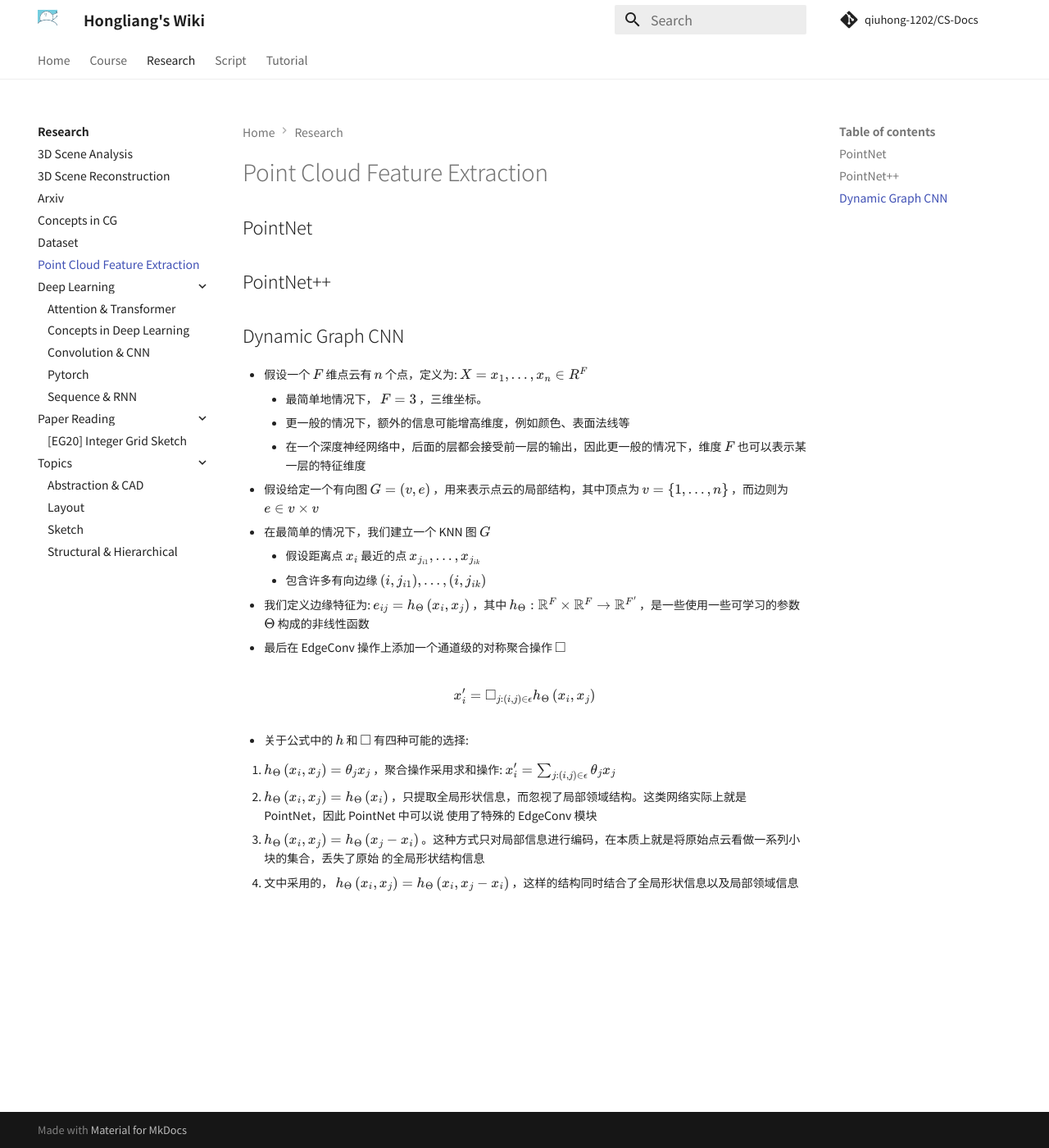
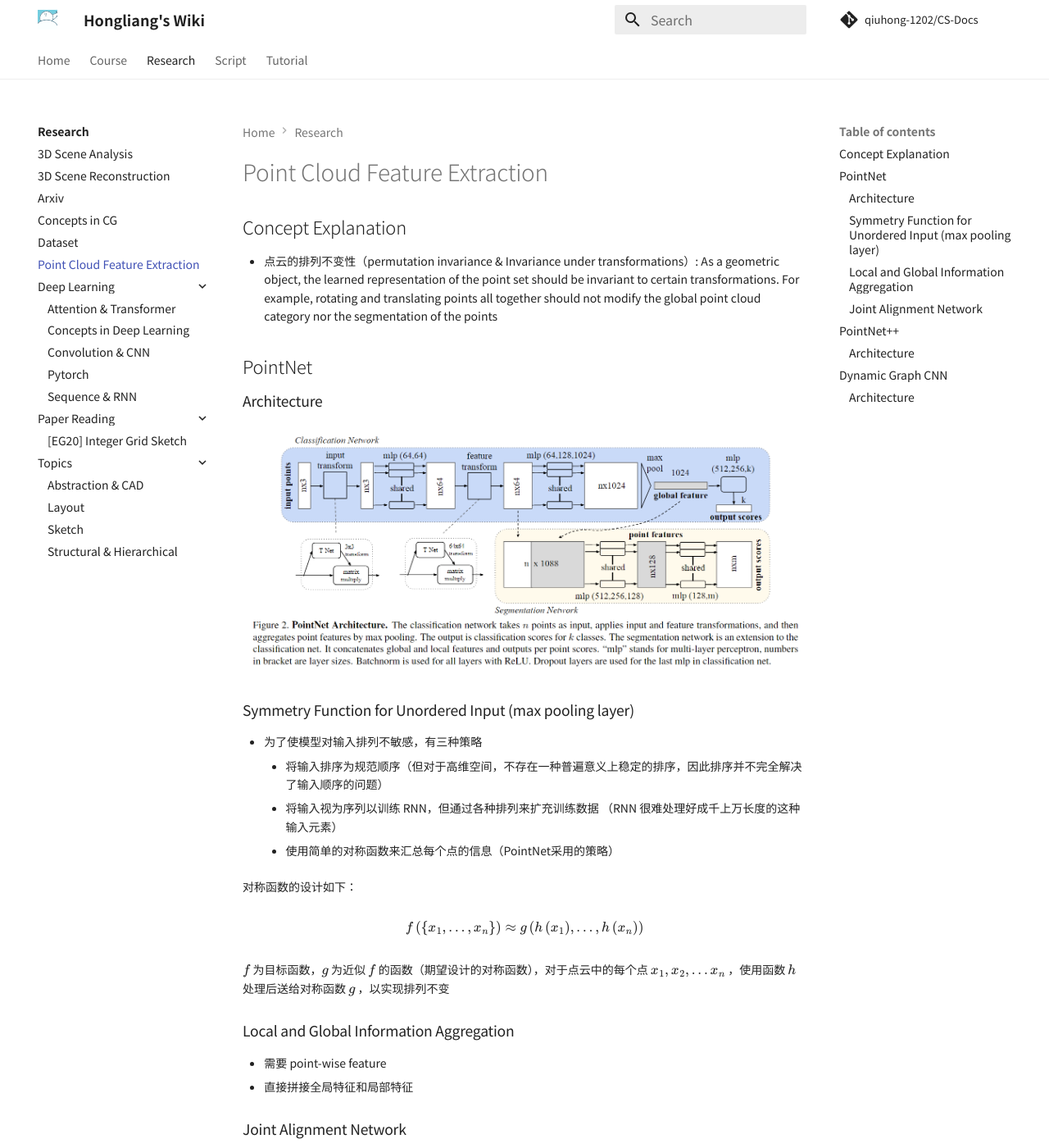
Before and after one commit to QiuHong-1202/CS-Document, an MkDocs documentation site: the page built from docs/Research/Point Cloud Feature Extraction.md, in a window 1280 px wide and 1400 px high. Shown: the whole window at 82% size. Built offline with MkDocs 1.6.1 and Material for MkDocs 9.7.7, drawn with Linux system fonts in a browser that asks for light colours; nearby versions of some CDN libraries; comment, search, counter and statistics services are not loaded; some of the changed text lies outside the part shown.

Commit message:
docs: PointNet

```diff
--- a/docs/Research/Point Cloud Feature Extraction.md
+++ b/docs/Research/Point Cloud Feature Extraction.md
@@ -1,10 +1,84 @@
 # Point Cloud Feature Extraction
+
+
+
+## Concept Explanation
+
+- 点云的排列不变性（permutation invariance & Invariance under transformations）: As a geometric object, the learned representation of the point set should be invariant to certain transformations. For example, rotating and translating points all together should not modify the global point cloud category nor the segmentation of the points
+
+
 
 ## PointNet
 
+### Architecture
+
+![image-20230926094556306](./assets/image-20230926094556306.png)
+
+### Symmetry Function for Unordered Input (max pooling layer)
+
+- 为了使模型对输入排列不敏感，有三种策略
+    - 将输入排序为规范顺序（但对于高维空间，不存在一种普遍意义上稳定的排序，因此排序并不完全解决了输入顺序的问题）
+    - 将输入视为序列以训练 RNN，但通过各种排列来扩充训练数据 （RNN 很难处理好成千上万长度的这种输入元素）
+    - 使用简单的对称函数来汇总每个点的信息（PointNet采用的策略）
+
+
+
+对称函数的设计如下：
+
+
+$$
+f\left(\left\{x_1, \ldots, x_n\right\}\right) \approx g\left(h\left(x_1\right), \ldots, h\left(x_n\right)\right)
+$$
+
+
+$f$ 为目标函数，$g$ 为近似 $f$ 的函数（期望设计的对称函数），对于点云中的每个点 $x_1, x_2, ...x_n$ ，使用函数 $h$ 处理后送给对称函数 $g$ ，以实现排列不变
+
+
+
+### Local and Global Information Aggregation
+
+- 需要 point-wise feature
+- 直接拼接全局特征和局部特征
+
+
+
+### Joint Alignment Network
+
+- 用于实现网络对于仿射变换、刚体变换等变换的无关性
+- 一种直接的思路：将所有的输入点集对齐到一个统一的点集空间 (Normalization)
+    - 使点云数据在处理之前具有一定的一致性，以便更容易进行特征提取、分类、分割或其他分析任务
+    - 确保输入的几何结构或语义信息不受刚性变换（如平移、旋转）的影响
+- PointNet采用的策略：直接预测一个变换矩阵（$3\times 3$）来处理输入点的坐标
+    - 使用 T-net 来预测仿射变换矩阵，然后将此变换应用于输入点的坐标
+    - T-net: point independent feature extraction, max pooling and MLP
+
+
+
+![image-20230926160156894](./assets/image-20230926160156894.png)
+
+
+
 ## PointNet++
 
+- PointNet 的缺陷：只使用了MLP和max pooling，没有能力捕获局部结构，因此在细节处理和泛化到复杂场景上能力有限
+- PointNet 的几个问题
+    - Point-wise MLP：仅仅是对每个点表征，对局部结构信息整合能力太弱 $\to$ **PointNet++的改进：sampling 和 grouping 整合局部邻域**
+    - Global feature 直接由 max pooling 获得：无论是对分类还是对分割任务，都会造成巨大的信息损失 $\to$ **PointNet++的改进：hierarchical feature learning framework，通过多个 set abstraction 逐级降采样，获得不同规模不同层次的 local-global feature**
+    - 分割任务的全局特征 global feature 是直接复制然后与 local feature 拼接：生成 discriminative feature 的能力有限 $\to$ **PointNet++的改进：分割任务设计了 encoder-decoder 结构，先降采样再上采样，使用 skip connection 将对应层的local-global feature 拼接**
+
+
+
+### Architecture
+
+![image-20230926161550348](./assets/image-20230926161550348.png)
+
+
+
 ## Dynamic Graph CNN
+
+### Architecture
+
+![image-20230926145300080](./assets/image-20230926145300080.png)
 
 - 假设一个 $F$ 维点云有 $n$ 个点，定义为: $X=x_1, \ldots, x_n \in R^F$
     - 最简单地情况下， $F=3$ ，三维坐标。
@@ -24,9 +98,12 @@
 - 最后在 EdgeConv 操作上添加一个通道级的对称聚合操作 $\square$
 
 
+
 $$
 x_i^{\prime}=\square_{j:(i, j) \in \epsilon} h_{\Theta}\left(x_i, x_j\right)
 $$
+
+
 
 
 - 关于公式中的 $h$ 和 $\square$ 有四种可能的选择:
```
Also changed, not shown: docs/Research/assets/image-20230926094556306.png (added), docs/Research/assets/image-20230926145300080.png (added), docs/Research/assets/image-20230926160156894.png (added), docs/Research/assets/image-20230926161550348.png (added).
